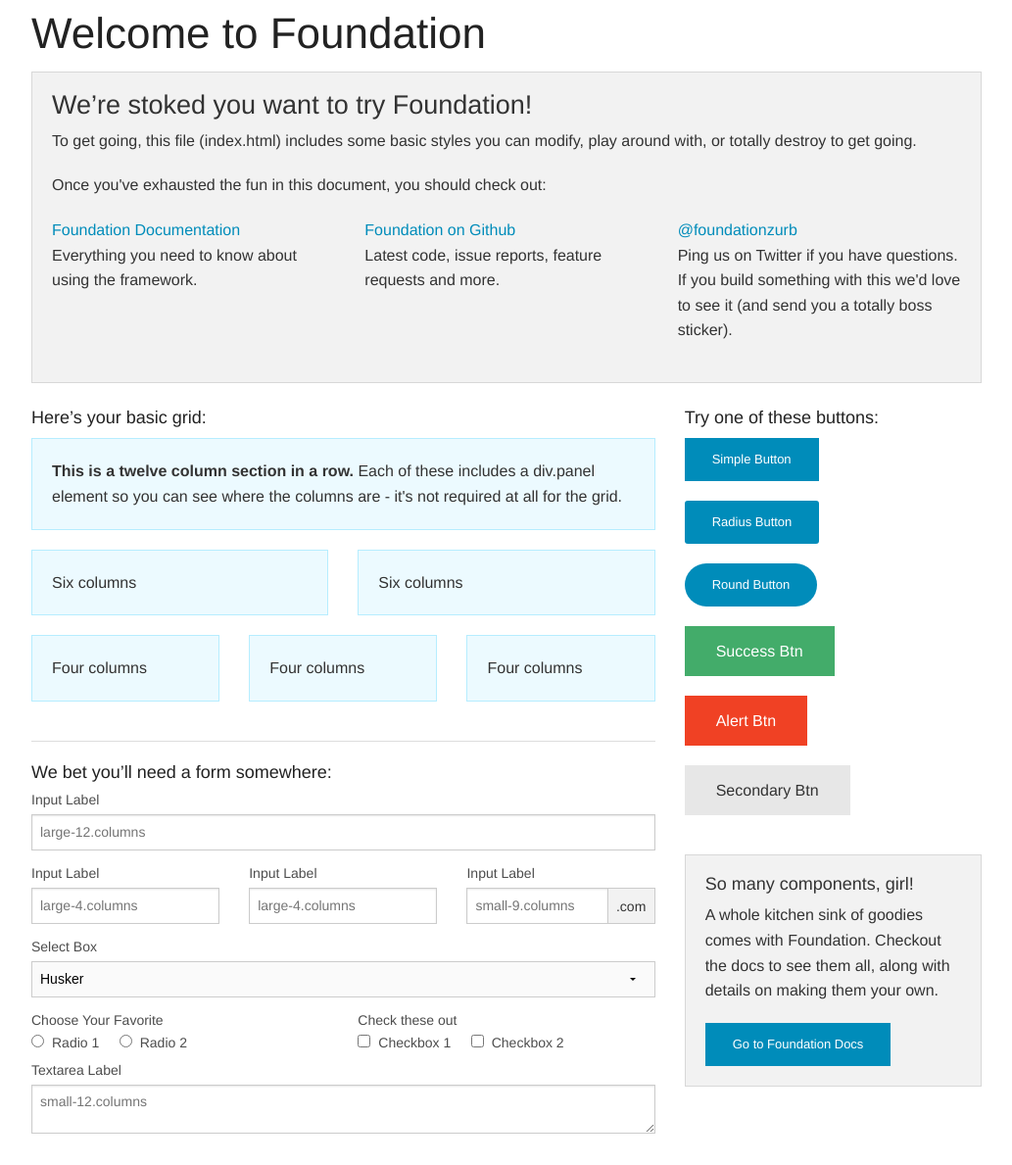
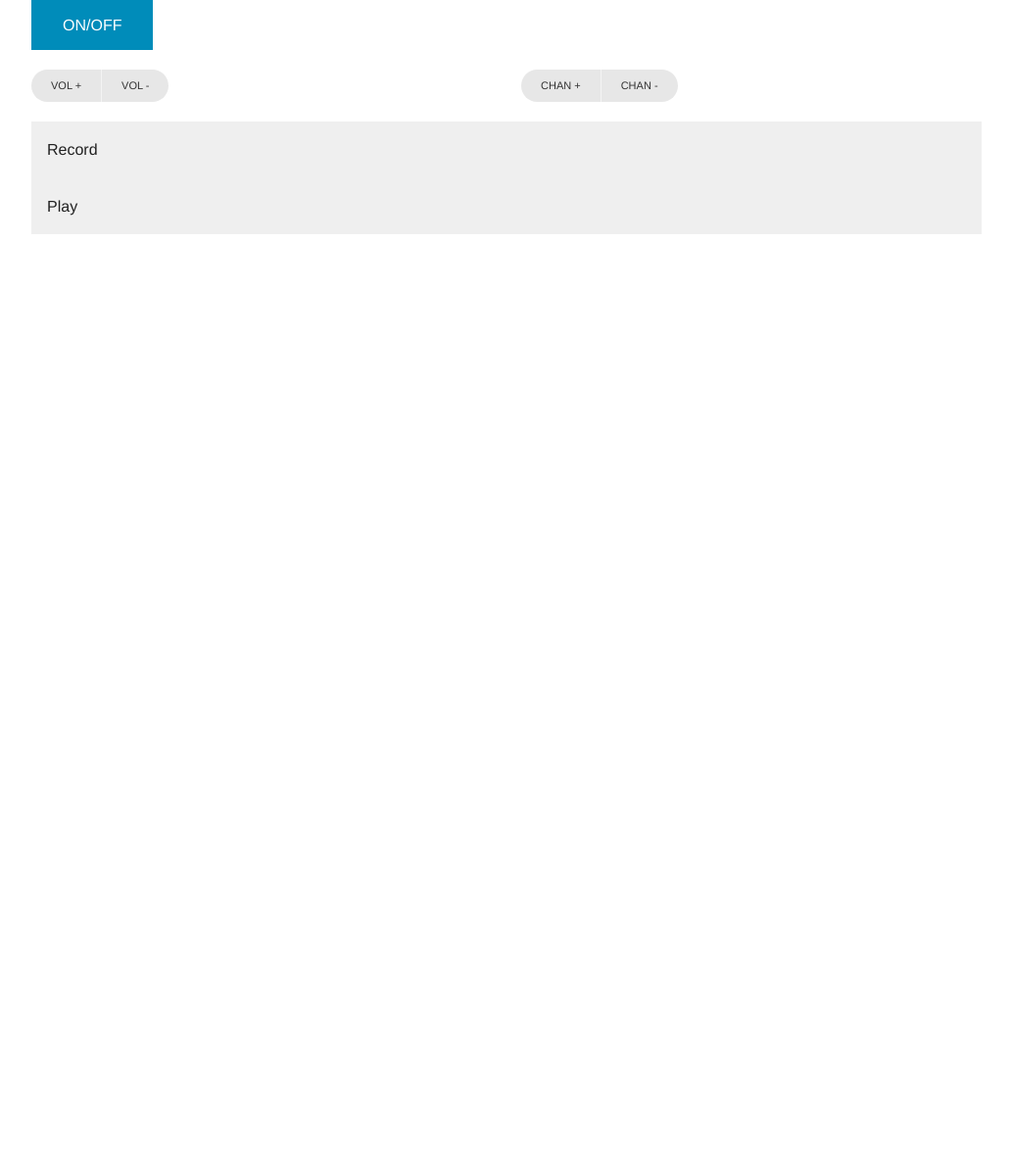
Before and after one commit to trenthp/test, a plain HTML site: page index.html in a window 1280 px wide. Shown: the whole page at 98% size, without its empty margins (123-1156 px from the left). After the commit the page ends 800 px from the top, so only its background shows below. Drawn offline with Linux system fonts and the light colour scheme.

Commit message:
version.1

```diff
--- a/index.html
+++ b/index.html
@@ -3,161 +3,82 @@
   <head>
     <meta charset="utf-8" />
     <meta name="viewport" content="width=device-width, initial-scale=1.0" />
-    <title>Foundation | Welcome</title>
+    <title>Test</title>
     <link rel="stylesheet" href="css/foundation.css" />
-    <link rel="stylesheet" type="text/css" href="css/styles.css">
+    <link rel="stylesheet" type="text/css" href="css/styles.css" />
 
     <script src="js/vendor/modernizr.js"></script>
   </head>
   <body>
 
+    <!-- ON/OFF Controls -->
     <div class="row">
-      <div class="large-12 columns">
-        <h1>Welcome to Foundation</h1>
+      <div class="small-12 columns">
+
+        <a href="#" class="button">ON/OFF</a>
+
       </div>
     </div>
 
+
+    <!-- VOLUME & CHANNEL-->
     <div class="row">
-      <div class="large-12 columns">
-      	<div class="panel">
-	        <h3>We&rsquo;re stoked you want to try Foundation! </h3>
-	        <p>To get going, this file (index.html) includes some basic styles you can modify, play around with, or totally destroy to get going.</p>
-	        <p>Once you've exhausted the fun in this document, you should check out:</p>
-	        <div class="row">
-	        	<div class="large-4 medium-4 columns">
-	    		<p><a href="http://foundation.zurb.com/docs">Foundation Documentation</a><br />Everything you need to know about using the framework.</p>
-	    	</div>
-	        	<div class="large-4 medium-4 columns">
-	        		<p><a href="http://github.com/zurb/foundation">Foundation on Github</a><br />Latest code, issue reports, feature requests and more.</p>
-	        	</div>
-	        	<div class="large-4 medium-4 columns">
-	        		<p><a href="http://twitter.com/foundationzurb">@foundationzurb</a><br />Ping us on Twitter if you have questions. If you build something with this we'd love to see it (and send you a totally boss sticker).</p>
-	        	</div>
-					</div>
-      	</div>
-      </div>
-    </div>
 
-    <div class="row">
-      <div class="large-8 medium-8 columns">
-        <h5>Here&rsquo;s your basic grid:</h5>
-        <!-- Grid Example -->
+      <!-- Volume -->
+      <div class="small-6 columns">
 
-        <div class="row">
-          <div class="large-12 columns">
-            <div class="callout panel">
-              <p><strong>This is a twelve column section in a row.</strong> Each of these includes a div.panel element so you can see where the columns are - it's not required at all for the grid.</p>
-            </div>
-          </div>
-        </div>
-        <div class="row">
-          <div class="large-6 medium-6 columns">
-            <div class="callout panel">
-              <p>Six columns</p>
-            </div>
-          </div>
-          <div class="large-6 medium-6 columns">
-            <div class="callout panel">
-              <p>Six columns</p>
-            </div>
-          </div>
-        </div>
-        <div class="row">
-          <div class="large-4 medium-4 small-4 columns">
-            <div class="callout panel">
-              <p>Four columns</p>
-            </div>
-          </div>
-          <div class="large-4 medium-4 small-4 columns">
-            <div class="callout panel">
-              <p>Four columns</p>
-            </div>
-          </div>
-          <div class="large-4 medium-4 small-4 columns">
-            <div class="callout panel">
-              <p>Four columns</p>
-            </div>
+        <div class="button-bar">
+          <div class="button-bar">
+            <ul class="button-group round">
+              <li><a href="#" class="tiny button secondary">VOL +</a></li>
+              <li><a href="#" class="tiny button secondary">VOL -</a></li>
+            </ul>
           </div>
         </div>
 
-        <hr />
-
-        <h5>We bet you&rsquo;ll need a form somewhere:</h5>
-        <form>
-				  <div class="row">
-				    <div class="large-12 columns">
-				      <label>Input Label</label>
-				      <input type="text" placeholder="large-12.columns" />
-				    </div>
-				  </div>
-				  <div class="row">
-				    <div class="large-4 medium-4 columns">
-				      <label>Input Label</label>
-				      <input type="text" placeholder="large-4.columns" />
-				    </div>
-				    <div class="large-4 medium-4 columns">
-				      <label>Input Label</label>
-				      <input type="text" placeholder="large-4.columns" />
-				    </div>
-				    <div class="large-4 medium-4 columns">
-				      <div class="row collapse">
-				        <label>Input Label</label>
-				        <div class="small-9 columns">
-				          <input type="text" placeholder="small-9.columns" />
-				        </div>
-				        <div class="small-3 columns">
-				          <span class="postfix">.com</span>
-				        </div>
-				      </div>
-				    </div>
-				  </div>
-				  <div class="row">
-				    <div class="large-12 columns">
-				      <label>Select Box</label>
-				      <select>
-				        <option value="husker">Husker</option>
-				        <option value="starbuck">Starbuck</option>
-				        <option value="hotdog">Hot Dog</option>
-				        <option value="apollo">Apollo</option>
-				      </select>
-				    </div>
-				  </div>
-				  <div class="row">
-				    <div class="large-6 medium-6 columns">
-				      <label>Choose Your Favorite</label>
-				      <input type="radio" name="pokemon" value="Red" id="pokemonRed"><label for="pokemonRed">Radio 1</label>
-				      <input type="radio" name="pokemon" value="Blue" id="pokemonBlue"><label for="pokemonBlue">Radio 2</label>
-				    </div>
-				    <div class="large-6 medium-6 columns">
-				      <label>Check these out</label>
-				      <input id="checkbox1" type="checkbox"><label for="checkbox1">Checkbox 1</label>
-				      <input id="checkbox2" type="checkbox"><label for="checkbox2">Checkbox 2</label>
-				    </div>
-				  </div>
-				  <div class="row">
-				    <div class="large-12 columns">
-				      <label>Textarea Label</label>
-				      <textarea placeholder="small-12.columns"></textarea>
-				    </div>
-				  </div>
-				</form>
       </div>
 
-      <div class="large-4 medium-4 columns">
-			  <h5>Try one of these buttons:</h5>
-			  <p><a href="#" class="small button">Simple Button</a><br/>
-        <a href="#" class="small radius button">Radius Button</a><br/>
-        <a href="#" class="small round button">Round Button</a><br/>
-        <a href="#" class="medium success button">Success Btn</a><br/>
-        <a href="#" class="medium alert button">Alert Btn</a><br/>
-        <a href="#" class="medium secondary button">Secondary Btn</a></p>
-				<div class="panel">
-        	<h5>So many components, girl!</h5>
-        	<p>A whole kitchen sink of goodies comes with Foundation. Checkout the docs to see them all, along with details on making them your own.</p>
-        	<a href="http://foundation.zurb.com/docs/" class="small button">Go to Foundation Docs</a>
+      <!-- Channel -->
+      <div class="small-6 columns">
+
+        <div class="button-bar">
+          <div class="button-bar">
+            <ul class="button-group round">
+              <li><a href="#" class="tiny button secondary">CHAN +</a></li>
+              <li><a href="#" class="tiny button secondary">CHAN -</a></li>
+            </ul>
+          </div>
         </div>
+
       </div>
-    </div>
+
+    </div><!-- END VOLUME & CHANNEL -->
+
+
+    <!-- RECORD & PLAY -->
+    <div class="row">
+      <div class="small-12 columns">
+
+
+        <dl class="accordion" data-accordion>
+          <dd>
+            <a href="#panel1">Record</a>
+            <div id="panel1" class="content">
+              <h3>Record Button</h3>
+            </div>
+          </dd>
+          <dd>
+            <a href="#panel2">Play</a>
+            <div id="panel2" class="content">
+              <h3>Play Button</h3>
+            </div>
+          </dd>
+        </dl>
+
+
+      </div>
+    </div><!-- END RECORD & PLAY -->
+
 
     <script src="js/vendor/jquery.js"></script>
     <script src="js/foundation.min.js"></script>
```
